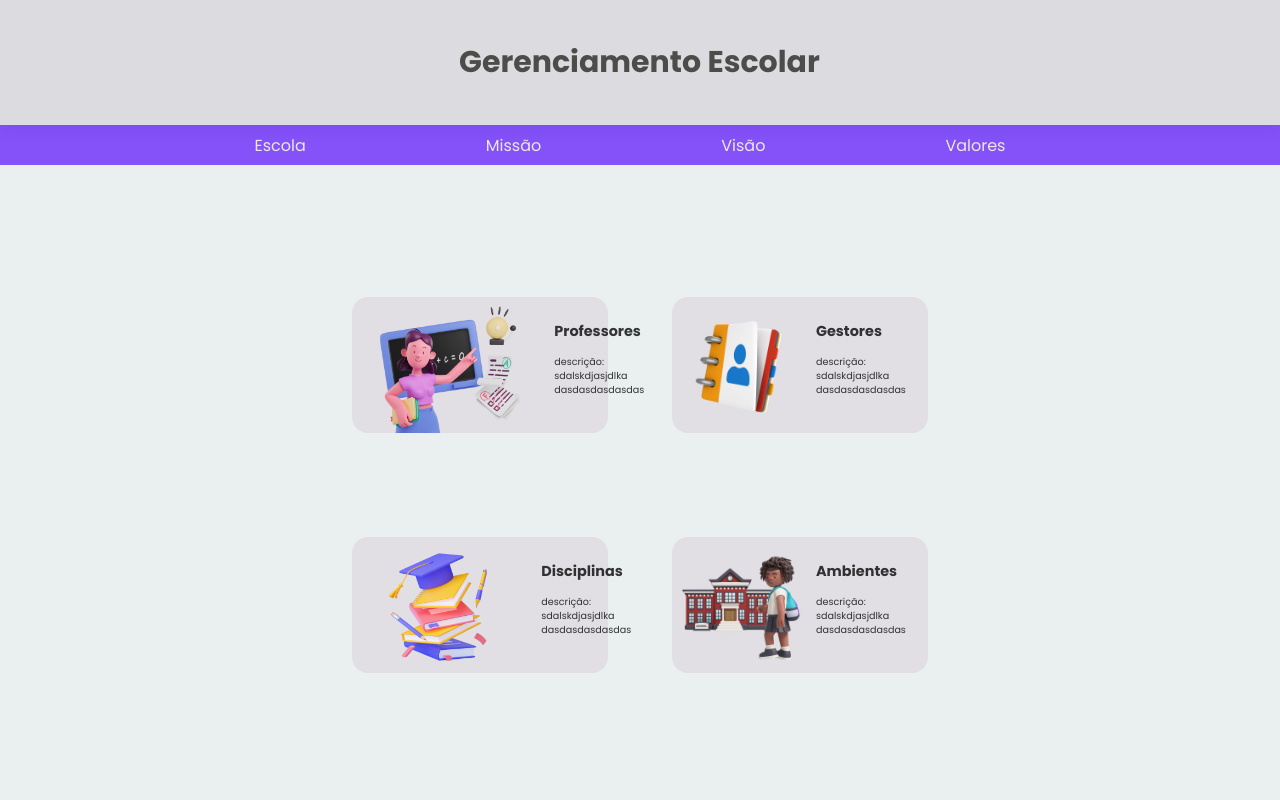
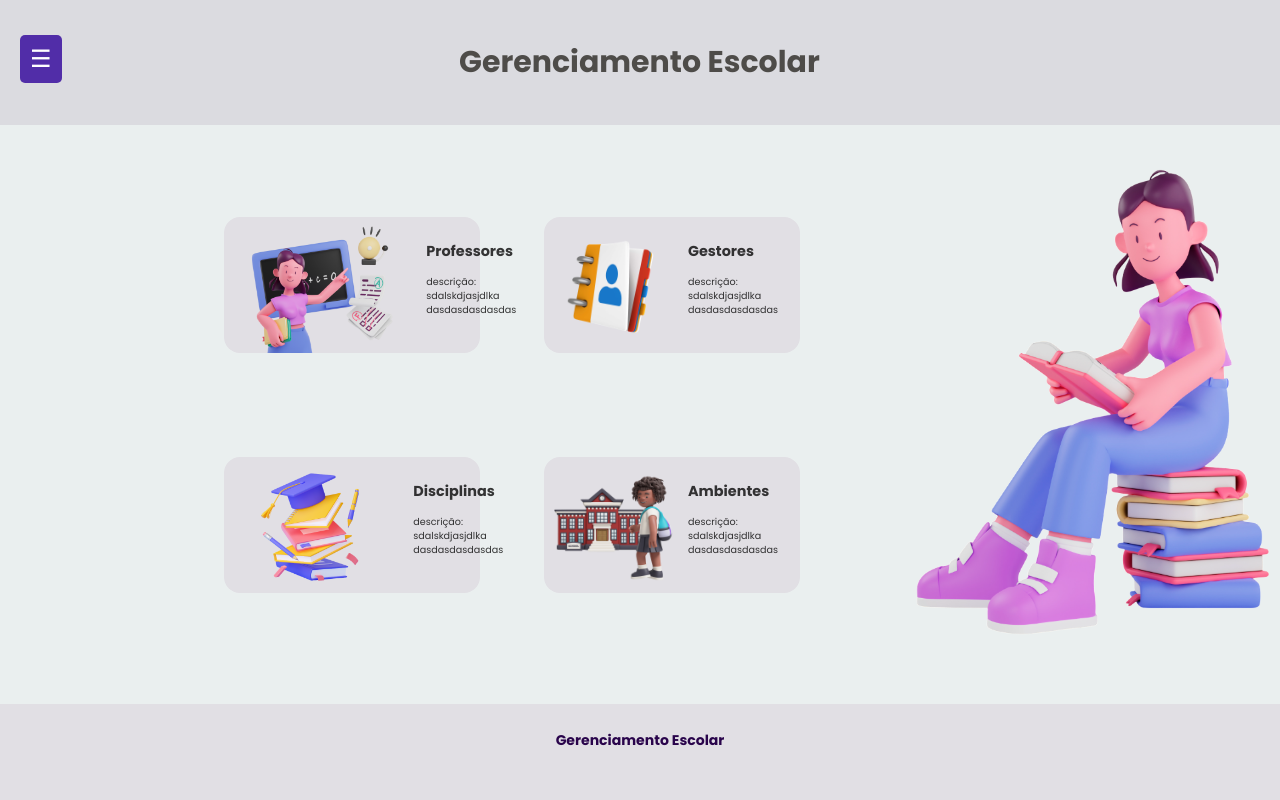
Before and after one commit to gabriela70707/Gestao-Escolar-Django, a React (Vite) app in the folder Front-end/: page /home in a window 1280 px wide. Shown: the top 800 px of the page. Built offline with nearby package versions, Linux system fonts and the light colour scheme.

Commit message:
salvando alterações no front

```diff
--- a/Front-end/src/components/Footer/Footer.module.css
+++ b/Front-end/src/components/Footer/Footer.module.css
@@ -1,11 +1,14 @@
 @import url('https://fonts.googleapis.com/css2?family=Poppins:ital,wght@0,100;0,200;0,300;0,400;0,500;0,600;0,700;0,800;0,900;1,100;1,200;1,300;1,400;1,500;1,600;1,700;1,800;1,900&display=swap');
-.container{
-    height: 15vh;
-    background-color: rgba(52, 17, 134, 0.751);
-    color: aliceblue;
+.container {
+    position: fixed;
+    bottom: 0;
+    width: 100%;
+    height: 12vh;
+    background-color: rgb(225, 223, 228);
+    color: rgb(41, 4, 75);
     font-family: "Poppins", sans-serif;
     font-size: 1.5vh;
     display: grid;
     padding: 2vw 10vh;
-
+    text-align: center;
 }
--- a/Front-end/src/components/Login/Login.jsx
+++ b/Front-end/src/components/Login/Login.jsx
@@ -1,8 +1,11 @@
 import { useState } from "react";
 import stylesLogin from './Login.module.css';
+import { useNavigate } from "react-router-dom";
 
 function Login() {
   const [isActive, setIsActive] = useState(false);
+
+  const navigate = useNavigate()
 
   return (
     <div className={stylesLogin.main}>
@@ -25,7 +28,7 @@ function Login() {
                     <span>Use seu nome de Usuário</span>
                     <input type="text" placeholder="Nome de Usuário" />
                     <input type="password" placeholder="Password" />
-                    <button>Entrar</button>
+                    <button onClick={() => navigate("/home")}>Entrar</button>
                 </form>
             </div>
 
--- a/Front-end/src/components/Login/Login.module.css
+++ b/Front-end/src/components/Login/Login.module.css
@@ -12,7 +12,7 @@
 }
 
 
-.container {
+.container{
     background: #fff;
     border-radius: 30px;
     box-shadow: 0 5px 15px rgba(0, 0, 0, 0.35);
--- a/Front-end/src/components/Menu/Menu.jsx
+++ b/Front-end/src/components/Menu/Menu.jsx
@@ -3,6 +3,7 @@ import professorImagem from '../../assets/professores.png'
 import disciplinaImagem from '../../assets/disciplinas.png'
 import gestorImagem from '../../assets/gestor.png'
 import ambienteImagem from '../../assets/ambiente.png'
+import site from '../../assets/site.png'
 
 export function Menu() {
     return (
@@ -42,6 +43,13 @@ export function Menu() {
                         </div>
                     </div>
             </div>
+
+            <div className={styles.imagem}>
+                <img src={site} alt="Garota com livro na mão"/>
+            </div>
+
         </div>
+
+
     )
 }
--- a/Front-end/src/components/Menu/Menu.module.css
+++ b/Front-end/src/components/Menu/Menu.module.css
@@ -3,20 +3,30 @@
 /*Ajeitar o css para agrupar classes caso isso não atrapalhe para puxar o backend*/
 
 .container {
-    width: 96%;
-    height: 80%;
+    width: 70%;
+    height: 90%;
     display: grid;
-    justify-content: center;
+    grid-template-areas:
+    'opcoes imagem';
+    justify-content: start;
     align-items: start;
+
 }
 
 .icones {
     display: grid;
+    grid-area: "opcoes";
     grid-template-columns: 2fr 2fr;
     width: 50vw;
     height: 60vh;
     justify-items: center;
     align-items: center;
+}
+
+.imagem img{
+    grid-area: "imagem";
+    height: 60vh;
+    margin-left: 82px;
 }
 
 
--- a/Front-end/src/components/NavBar/NavBar.jsx
+++ b/Front-end/src/components/NavBar/NavBar.jsx
@@ -1,14 +1,26 @@
+import { useState } from 'react';
 import styles from './NavBar.module.css';
+import { useNavigate } from 'react-router-dom';
 
 export function NavBar() {
+    const [isOpen, setIsOpen] = useState(false);
+    const navigate = useNavigate();
+
     return (
-        <nav className={styles.container}>
+        <>
+            <div className={styles.menuIcon} onClick={() => setIsOpen(!isOpen)}>
+                ☰
+            </div>
+
+            <nav className={`${styles.container} ${isOpen ? styles.open : styles.closed}`}>
                 <ul>
                     <li>Escola</li>
                     <li>Missão</li>
                     <li>Visão</li>
                     <li>Valores</li>
                 </ul>
+                <button onClick={() => navigate("/")}>Sair</button>
             </nav>
-    )
+        </>
+    );
 }
--- a/Front-end/src/components/NavBar/NavBar.module.css
+++ b/Front-end/src/components/NavBar/NavBar.module.css
@@ -1,32 +1,43 @@
-@import url('https://fonts.googleapis.com/css2?family=Pixelify+Sans:wght@400..700&family=Poppins:ital,wght@0,100;0,200;0,300;0,400;0,500;0,600;0,700;0,800;0,900;1,100;1,200;1,300;1,400;1,500;1,600;1,700;1,800;1,900&display=swap');
+@import url('https://fonts.googleapis.com/css2?family=Poppins:ital,wght@0,100;0,200;0,300;0,400;0,500;0,600;0,700;0,800;0,900;1,100;1,200;1,300;1,400;1,500;1,600;1,700;1,800;1,900&display=swap');
 
 .container {
-    display: flex;
-    justify-content: center;
-    height: 40px;
-    background-color: rgba(119, 64, 248, 0.9);
+    position: fixed;
+    left: 0;
+    top: 122px;
+    width: 250px;
+    height: 75.2vh;
+    background: linear-gradient(to right, #5c6bc0, #512da8);
+    color: white;
+    padding: 30px;
+    transition: transform 0.3s ease-in-out;
+    font-family: "Poppins", sans-serif;
 }
 
-ul {
-    list-style: none;
-    margin-right: 20px;
-    padding: auto;
-    display: flex;
-    flex-direction: row;
-    gap: 20vh;
+.menuIcon {
+    position: fixed;
+    left: 20px;
+    top: 35px;
+    font-size: 24px;
+    cursor: pointer;
+    background-color: #512da8;
+    color: white;
+    padding: 10px;
+    border-radius: 5px;
+    z-index: 100;
 }
 
-li {
-    display: flex;
-    align-items: center;
-    justify-content: center;
-    padding: 10px;
-    color: rgb(236, 233, 228);
-    font-size: 16px;
-    font-family: 'Poppins', sans-serif;
+.open {
+    transform: translateX(0);
 }
 
-li a.active {
-    color: rgb(87, 76, 138);
-    text-decoration: none;
+.closed {
+    transform: translateX(-100%);
 }
+
+li{
+    list-style: none;
+}
+
+button{
+
+}
```
Also changed, not shown: Front-end/src/assets/site.png (added), 1 other file (tests, documents, lock files or other folders). Lines whose indentation alone changed are shown as unchanged.
